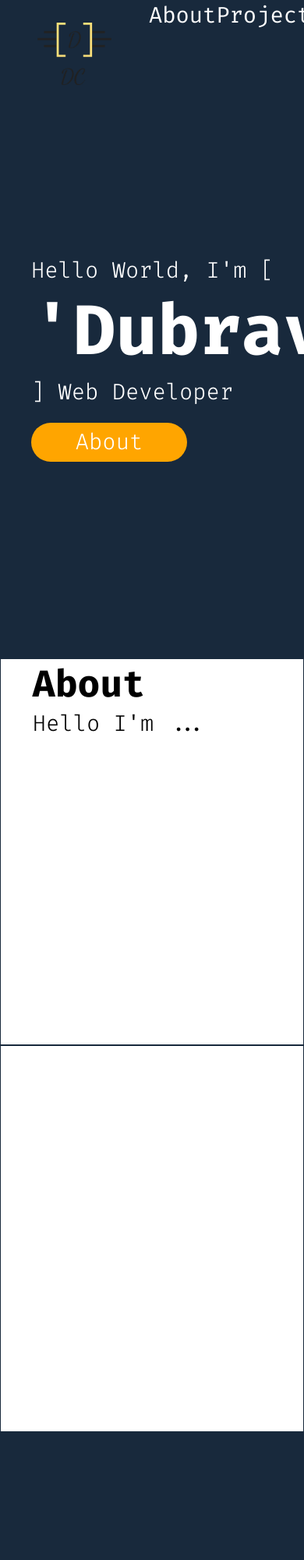
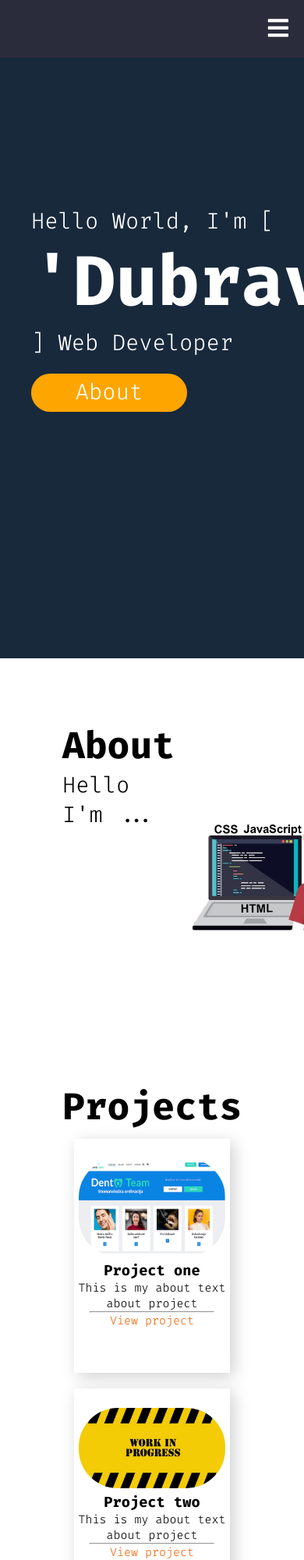
Before and after one commit to psychonautweb/simple-portfolio, a plain HTML site: page index.html in a window 390 px wide. Shown: the top 2000 px of the page at 78% size. Drawn offline with Linux system fonts and the light colour scheme.

Commit message:
finished main part ... need to fix nav bar

```diff
--- a/css/main.css
+++ b/css/main.css
@@ -30,9 +30,7 @@ body {
 }
 
 section {
-    height: 31rem;
-    background-color: var(--white);
-    border: 1px solid var(--blue-dark);
+    background-color: var(--white);   /*  do i need this please review later */
 }
 
 .hero {
@@ -43,9 +41,10 @@ section {
 }
 
 footer {
-    height: 500px;
-
+    padding: 5rem;
     background-color: var(--blue-dark);
+    color: white;
+    text-align: center;
 }
 
 nav {
@@ -61,12 +60,20 @@ ul {
     font-size: 1.8rem;
 }
 
+ul.show {
+    display: block;
+}
+
 li {
     text-decoration: none;
 }
 
 h1 {
     font-size: 90px;
+}
+
+h2 {
+    font-size: 3rem;
 }
 
 .hero-area {
@@ -83,6 +90,11 @@ h1 {
 
 p {
     font-size: 1.8rem;
+    font-weight: 300;
+}
+
+.subtext {
+    font-size: 15px;
     font-weight: 300;
 }
 
@@ -127,13 +139,104 @@ p {
     margin: 1.8rem;
 }
 
-/*About */
+/*section*/
 
 .about-section {
     display: flex;
     justify-content: space-around;
+    padding: 5rem;
 }
 
-h2 {
-    font-size: 3rem;
+.sub-section-alternative {
+    display: flex;
+    flex-direction: column;
+    text-align: center;
+    padding: 5rem;
 }
+
+/* *****------------------   */
+
+.profile-img {
+    width: 18.7rem;
+}
+
+.profile-img-container {
+    display: flex;
+    align-items: center;
+}
+
+.project-item {
+    height: 300px;
+    width: 200px;
+    box-shadow: 5px 5px 20px rgb(209, 208, 208);
+    margin: 10px;
+}
+
+.project-container {
+    display: flex;
+    justify-content: space-around;
+}
+
+.project-image {
+    margin-top: 25px;
+    width: 11.8rem;
+    border-radius: 50px;
+}
+
+hr {
+    margin-left: 20px;
+    margin-right: 20px;
+}
+
+.project-link {
+    text-decoration: none;
+    color: rgb(236, 105, 17);
+}
+
+a {
+    text-decoration: none;
+    color: white;
+}
+
+.hamburger {
+    display: none;
+}
+
+.hamburger:focus {
+    outline: 0;
+}
+
+@media screen and (max-width:1000px) {
+    .project-container {
+        display: flex;
+        flex-flow: wrap;
+    }
+
+    .hamburger {
+        display: block;
+        border: 0;
+        background-color: transparent;
+        color: white;
+        font-size: 30px;
+        margin: 20px;
+        align-self: flex-end;
+    }
+
+    ul {
+        display: none;
+        background-color: #2b2c3B;
+        margin: 0px;
+    }
+
+    nav {
+        display: flex;
+        flex-direction: column-reverse;
+        background-color: #2b2c3B;
+
+    }
+
+    .logo {
+        display: none;
+    }
+
+}
--- a/index.html
+++ b/index.html
@@ -4,12 +4,12 @@
     <meta charset="UTF-8">
     <meta http-equiv="X-UA-Compatible" content="IE=edge">
     <meta name="viewport" content="width=device-width, initial-scale=1.0">
-    <script src="js/app.js" defer></script>
     <link rel="stylesheet" href="css/all.css">
     <link rel="stylesheet" href="css/main.css">
     <link rel="preconnect" href="https://fonts.googleapis.com">
     <link rel="preconnect" href="https://fonts.gstatic.com" crossorigin>
     <link href="https://fonts.googleapis.com/css2?family=Fira+Code:wght@300;400;500;600;700&display=swap" rel="stylesheet">
+    <script src="js/app.js" defer></script>
     <title>Dubravko Cajic - Virtual Portfolio</title>
 </head>
 <body>
@@ -17,18 +17,21 @@
     <header class="hero">
         <nav>
             <img src="img/logo.png" class="logo" alt="Logo">
-            <ul>
-                <li>About</li>
-                <li>Projects</li>
-                <li>Contact</li>
+            <ul id="nav-bar-links">
+                <li><a href="#about">About</a></li>
+                <li><a href="#projects">Projects</a></li>
+                <li><a href="#contact">Contact</a></li>
             </ul>
+            <button class="hamburger" id="hamburger">
+                <i class="fas fa-bars"></i>
+            </button>
         </nav>
         <div class="hero-area">
             <div class="hero-text">
                 <p>Hello World, I'm [</p>
                 <h1>'Dubravko'</h1>
                 <p>] Web Developer</p>
-                <div class="btn">About</div>
+                <div class="btn"><a href="#about">About</a></div>
             </div>
             <div class="social-links">
                 <a href="https://www.instagram.com/dubravko.cajic/" target="_blank" class="fab fa-instagram"></a>
@@ -39,22 +42,45 @@
     </header>
     <!-- Header Hero section End -->
     <!-- About Section -->
-    <section class="about-section">
+    <section class="about-section" id="about">
         <div class="information">
             <h2>About</h2>
             <p>Hello I'm ...</p>
         </div>
-        <div class="profile-img"></div>
+        <div class="profile-img-container">
+            <img src="img/profile-img.png" alt="profile-img" class="profile-img">
+        </div>
     </section>
     <!-- About Section End-->
-    <section>
+    <!-- Projects Section -->
+    <section class="sub-section-alternative" id="projects">
+        <h2>Projects</h2>
+        <div class="project-container">
+            <div class="project-item">
+                <img class="project-image" src="img/1.png" alt="project one">
+                <h3>Project one</h3>
+                <p class="subtext">This is my about text about project</p>
+                <hr/>
+                <p class="subtext"><a class="project-link" href="https://www.google.com">View project</a></p>
+            </div>
+            <div class="project-item">
+                <img class="project-image" src="img/2.jpg" alt="project one">
+                <h3>Project two</h3>
+                <p class="subtext">This is my about text about project</p>
+                <hr/>
+                <p class="subtext"><a class="project-link" href="https://www.google.com">View project</a></p>
+            </div>
+        </div>
+    </section>
+    <!-- Projects Section End-->
+    <!-- Contact/Footer Section -->
+    <footer id="contact">
 
-    </section>
-
-    <footer>
+        <h2>Contact me</h2>
+        <p>email ... add contact form here later!</p>
 
     </footer>
-
+    <!-- Contact/Footer Section End -->
 
 
 </body>
--- a/js/app.js
+++ b/js/app.js
@@ -0,0 +1,8 @@
+const hamburgerButton = document.getElementById('hamburger');
+const navBarLinks = document.getElementById('nav-bar-links');
+
+function toggleButton () {
+    navBarLinks.classList.toggle('show');
+}
+
+hamburgerButton.addEventListener('click', toggleButton);
```
Also changed, not shown: img/1.png (added), img/2.jpg (added), img/profile-img.png (added).
